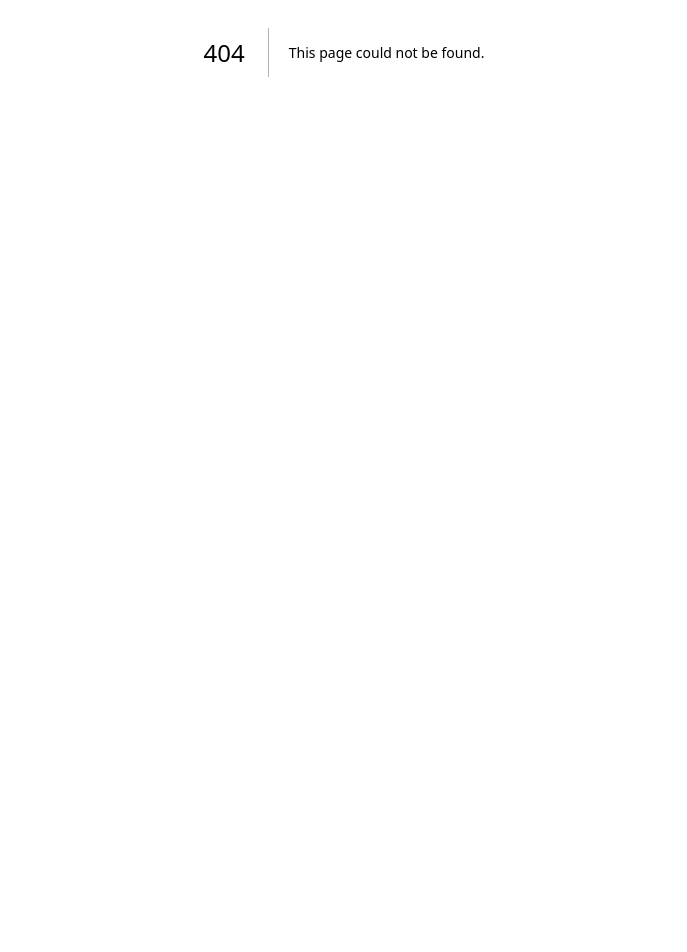
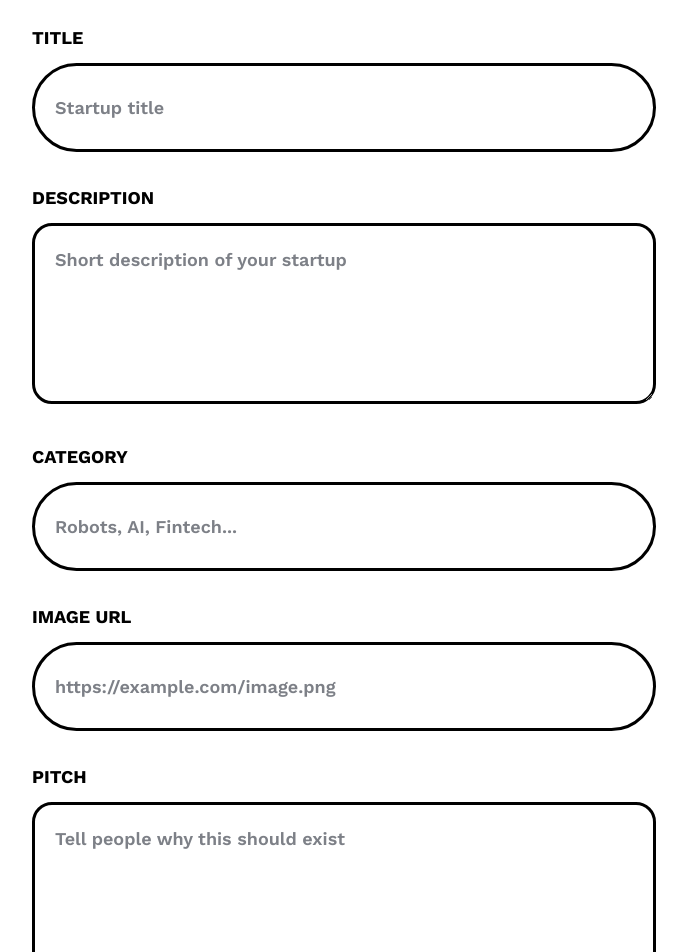
Before and after one commit to fakhrul62/yc-directory-nextjs, a Next.js app: page /startup/create in a window 1280 px wide. Before the commit this address had no page. Shown: the part 348-1300 px from the top of the page, without its empty margins (296-983 px from the left). Before the commit the page ends 800 px from the top, so only its background shows below. Built offline with nearby package versions, Linux system fonts and the light colour scheme; no server answers.

Commit message:
Add startup create page

```diff
--- a/app/(root)/page.tsx
+++ b/app/(root)/page.tsx
@@ -1,5 +1,5 @@
 import SearchForm from "../../components/SearchForm";
-import StartupCard from "@/components/StartupCard";
+import StartupCard, { type StartupCardType } from "@/components/StartupCard";
 
 export default async function Home({searchParams} : {searchParams: Promise <{ query?: string }>}) {
   const query = (await searchParams).query;
@@ -8,7 +8,7 @@ export default async function Home({searchParams} : {searchParams: Promise <{ qu
     _createdAt: new Date(),
     views: 120,
     author: {
-      id: 1,
+      _id: 1,
       name: 'John Doe'
     },
     description: 'This is a description',
--- /dev/null
+++ b/app/(root)/startup/create/page.tsx
@@ -0,0 +1,92 @@
+import { Button } from "@/components/ui/button";
+
+const CreateStartupPage = () => {
+  return (
+    <>
+      <section className="pink_container !min-h-[230px]">
+        <h1 className="heading">Submit Your Startup</h1>
+        <p className="sub-heading !max-w-3xl">
+          Share your idea and help other founders discover what you are building.
+        </p>
+      </section>
+
+      <section className="section_container">
+        <form className="startup-form">
+          <div>
+            <label htmlFor="title" className="startup-form_label">
+              Title
+            </label>
+            <input
+              id="title"
+              name="title"
+              required
+              placeholder="Startup title"
+              className="startup-form_input w-full"
+            />
+          </div>
+
+          <div>
+            <label htmlFor="description" className="startup-form_label">
+              Description
+            </label>
+            <textarea
+              id="description"
+              name="description"
+              required
+              placeholder="Short description of your startup"
+              className="startup-form_textarea w-full"
+              rows={5}
+            />
+          </div>
+
+          <div>
+            <label htmlFor="category" className="startup-form_label">
+              Category
+            </label>
+            <input
+              id="category"
+              name="category"
+              required
+              placeholder="Robots, AI, Fintech..."
+              className="startup-form_input w-full"
+            />
+          </div>
+
+          <div>
+            <label htmlFor="image" className="startup-form_label">
+              Image URL
+            </label>
+            <input
+              id="image"
+              name="image"
+              type="url"
+              required
+              placeholder="https://example.com/image.png"
+              className="startup-form_input w-full"
+            />
+          </div>
+
+          <div>
+            <label htmlFor="pitch" className="startup-form_label">
+              Pitch
+            </label>
+            <textarea
+              id="pitch"
+              name="pitch"
+              required
+              placeholder="Tell people why this should exist"
+              className="startup-form_textarea w-full"
+              rows={8}
+            />
+          </div>
+
+          <Button type="submit" className="startup-form_btn">
+            Submit Your Pitch
+          </Button>
+        </form>
+      </section>
+    </>
+  );
+};
+
+export default CreateStartupPage;
--- a/components/Navbar.tsx
+++ b/components/Navbar.tsx
@@ -26,9 +26,7 @@ const Navbar = async () => {
               >
                 <button type="submit">Log Out</button>
               </form>
-              <Link href={`/user/${session?.id}`}>
-                <span>{session?.user?.name}</span>
-              </Link>
+              <span>{session?.user?.name}</span>
             </>
           ) : (
             <>
--- a/components/StartupCard.tsx
+++ b/components/StartupCard.tsx
@@ -5,7 +5,21 @@ import Image from "next/image";
 import Link from "next/link";
 import { Button } from "./ui/button";
 
-const StartupCard = ({ post }: { post: StartupTypeCard }) => {
+export type StartupCardType = {
+  _id: number;
+  _createdAt: string | Date;
+  views: number;
+  author: {
+    _id: number;
+    name: string;
+  };
+  description: string;
+  image: string;
+  category: string;
+  title: string;
+};
+
+const StartupCard = ({ post }: { post: StartupCardType }) => {
   const {
     image,
     author,
--- a/lib/utils.ts
+++ b/lib/utils.ts
@@ -5,7 +5,7 @@ export function cn(...inputs: ClassValue[]) {
   return twMerge(clsx(inputs))
 }
 
-export function formatDate(date: string){
+export function formatDate(date: string | Date){
   return new Date(date).toLocaleDateString('en-US', {
     month: 'long',
     day: 'numeric',
```
